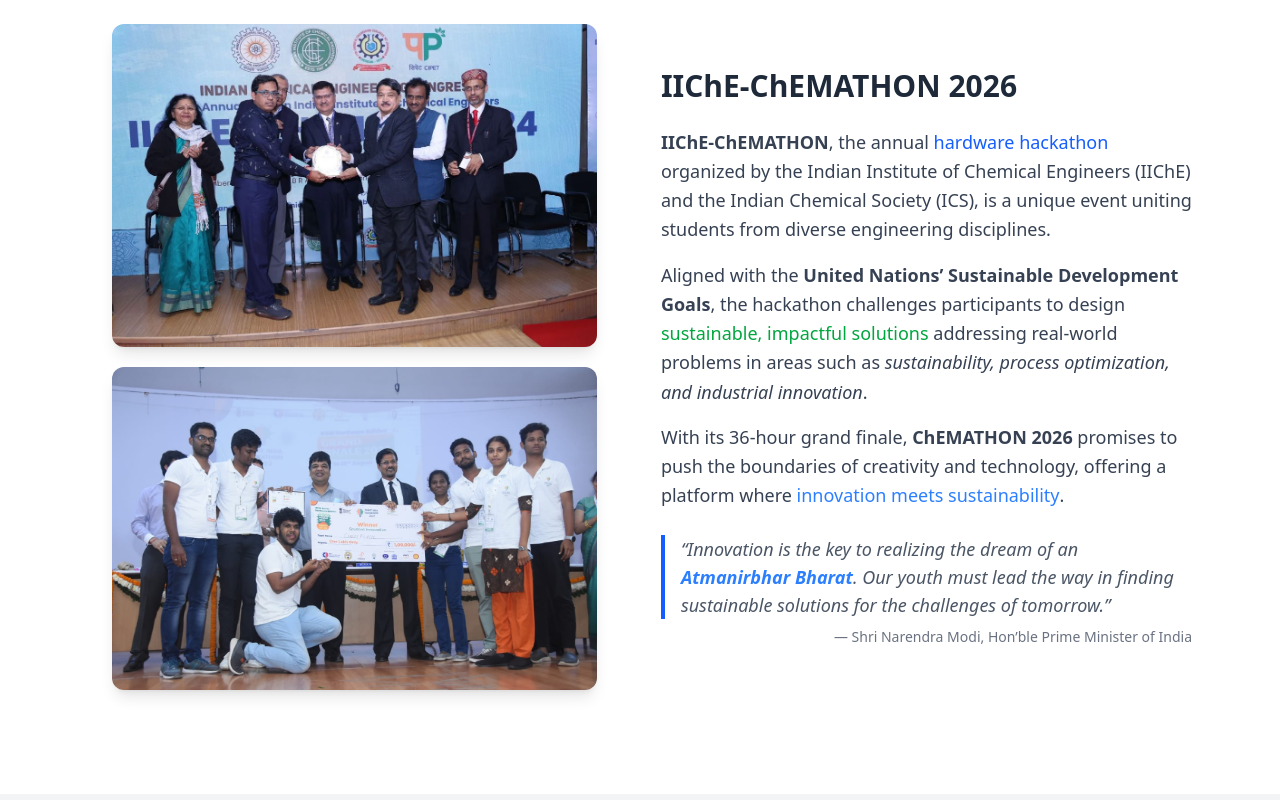
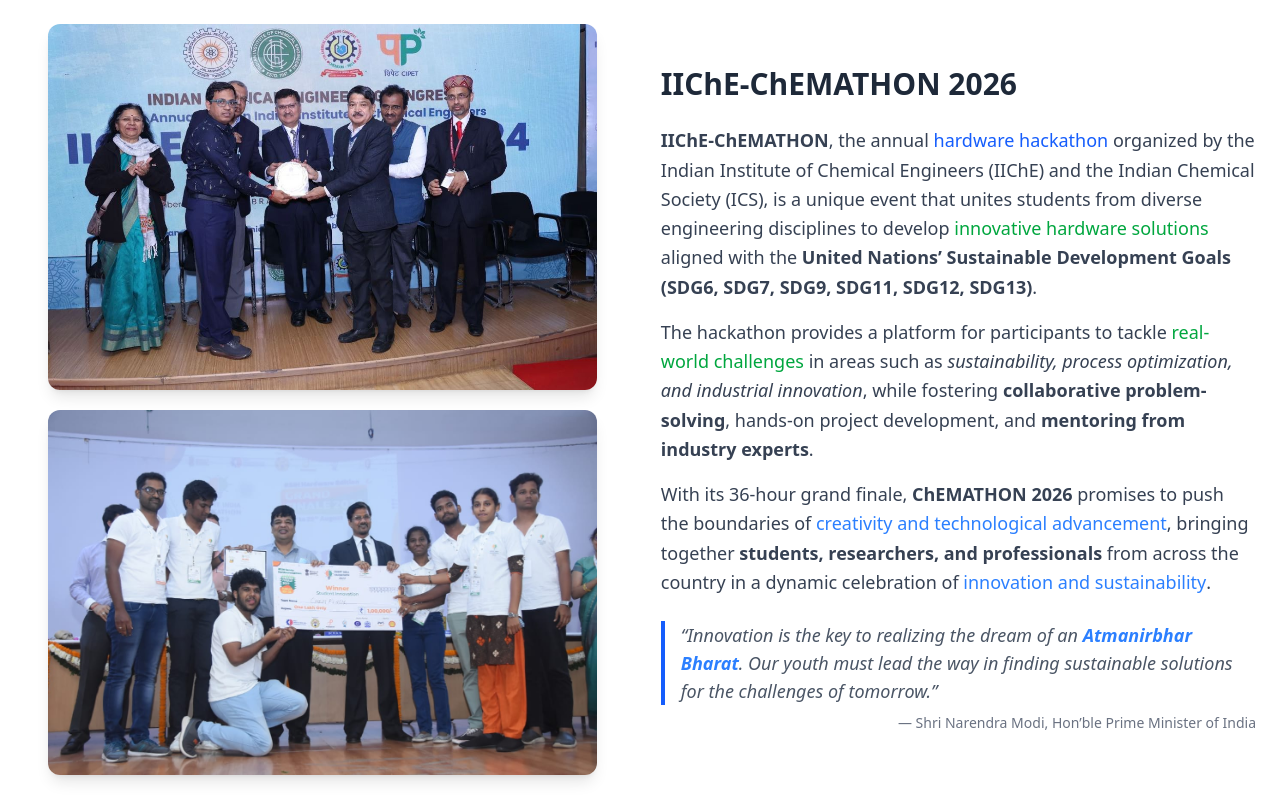
Before and after one commit to hasanraiyan/chemathon-2025, a React (Vite) app: page / in a window 1280 px wide. Shown: the part 700-1500 px from the top of the page. Built offline with nearby package versions, Linux system fonts and the light colour scheme.

Commit message:
update faq section

```diff
--- a/package.json
+++ b/package.json
@@ -11,6 +11,7 @@
   },
   "dependencies": {
     "@tailwindcss/vite": "^4.1.12",
+    "lucide-react": "^0.540.0",
     "react": "^19.1.1",
     "react-dom": "^19.1.1",
     "tailwindcss": "^4.1.12"
--- a/src/components/About.jsx
+++ b/src/components/About.jsx
@@ -1,10 +1,10 @@
-import galleryImg1 from "./../assets/galleryfinal.jpeg"
-import galleryImg2 from "./../assets/gallery1.jpeg"
+import galleryImg1 from "./../assets/galleryfinal.jpeg";
+import galleryImg2 from "./../assets/gallery1.jpeg";
 
 const About = () => {
   return (
     <section id="about" className="py-20 bg-white dark:bg-gray-800">
-      <div className="max-w-6xl mx-auto px-6">
+      <div className="max-w-7xl mx-auto px-6">
         {/* Heading */}
         <h2 className="text-4xl font-bold text-center mb-12 text-blue-600 dark:text-blue-400">
           About
@@ -37,36 +37,54 @@
                 hardware hackathon{" "}
               </span>
               organized by the Indian Institute of Chemical Engineers (IIChE)
-              and the Indian Chemical Society (ICS), is a unique event uniting
-              students from diverse engineering disciplines.
+              and the Indian Chemical Society (ICS), is a unique event that
+              unites students from diverse engineering disciplines to develop{" "}
+              <span className="text-green-600 font-medium">
+                innovative hardware solutions
+              </span>{" "}
+              aligned with the{" "}
+              <span className="font-semibold">
+                United Nations’ Sustainable Development Goals (SDG6, SDG7, SDG9,
+                SDG11, SDG12, SDG13)
+              </span>
+              .
             </p>
 
             <p className="text-lg leading-relaxed mb-4 text-gray-700 dark:text-gray-300">
-              Aligned with the
-              <span className="font-semibold">
-                {" "}
-                United Nations’ Sustainable Development Goals
-              </span>
-              , the hackathon challenges participants to design{" "}
+              The hackathon provides a platform for participants to tackle{" "}
               <span className="text-green-600 font-medium">
-                sustainable, impactful solutions
+                real-world challenges
               </span>{" "}
-              addressing real-world problems in areas such as
+              in areas such as
               <span className="italic">
                 {" "}
                 sustainability, process optimization, and industrial innovation
+              </span>
+              , while fostering{" "}
+              <span className="font-semibold">
+                collaborative problem-solving
+              </span>
+              , hands-on project development, and{" "}
+              <span className="font-semibold">
+                mentoring from industry experts
               </span>
               .
             </p>
 
             <p className="text-lg leading-relaxed mb-6 text-gray-700 dark:text-gray-300">
               With its 36-hour grand finale,{" "}
-              <span className="font-semibold">ChEMATHON 2026 </span>
-              promises to push the boundaries of creativity and technology,
-              offering a platform where
+              <span className="font-semibold">ChEMATHON 2026</span> promises to
+              push the boundaries of{" "}
               <span className="text-blue-500 font-medium">
-                {" "}
-                innovation meets sustainability
+                creativity and technological advancement
+              </span>
+              , bringing together{" "}
+              <span className="font-semibold">
+                students, researchers, and professionals
+              </span>{" "}
+              from across the country in a dynamic celebration of{" "}
+              <span className="text-blue-500 font-medium">
+                innovation and sustainability
               </span>
               .
             </p>
--- a/src/components/FAQ.jsx
+++ b/src/components/FAQ.jsx
@@ -1,27 +1,78 @@
 // FAQ Component
-const FAQ = () => {
-  const faqs = [
-    { q: 'What is the eligibility criteria for participating?', a: 'You must be a student or professional as per the event’s criteria. Teams should consist of 2-4 members.' },
-    { q: 'Can I register for the hackathon on the spot?', a: 'No, there will be no on-spot registration. All participants must complete the online registration process before the deadline.' },
-    { q: 'Can I change my team members after registration?', a: 'No, once the team registration is closed, no changes can be made to the team members.' },
-    { q: 'What happens if my idea is shortlisted for the finals?', a: 'You will be notified to prepare a detailed presentation and demo of your project for the finals.' },
-  ];
+import { useState } from "react";
+import { ChevronDown, ChevronUp } from "lucide-react";
+
+const faqs = [
+  {
+    question:
+      "What Is The Eligibility Criteria For Participating In The Hackathon?",
+    answer:
+      "All undergraduate and postgraduate students from recognized institutions are eligible to participate.",
+  },
+  {
+    question: "Can I Register For The Hackathon On The Spot?",
+    answer:
+      "No, registrations must be completed before the deadline through the official portal.",
+  },
+  {
+    question: "Can I Change My Team Members After Registration?",
+    answer:
+      "Team member changes are allowed only before the registration deadline.",
+  },
+  {
+    question: "What Happens If My Idea Is Shortlisted For The Finals?",
+    answer:
+      "Shortlisted teams will be invited to present their projects in the grand finale.",
+  },
+  {
+    question:
+      "What Is The Format Of The Prelims, And Will They Be Held Online?",
+    answer:
+      "Yes, the prelims will be held online. Shortlisted teams must submit project demos and presentations before the given date.",
+  },
+];
+
+export default function FAQ() {
+  const [openIndex, setOpenIndex] = useState(null);
 
   return (
-    <section id="faq" className="py-20 bg-gray-100 dark:bg-gray-900">
-      <div className="container mx-auto px-6">
-        <h2 className="text-3xl font-bold text-center mb-12">Frequently Asked <span className="text-blue-600 dark:text-blue-400">Questions</span></h2>
-        <div className="max-w-3xl mx-auto space-y-4">
-          {faqs.map((faq, index) => (
-            <details key={index} className="bg-white dark:bg-gray-800 p-4 rounded-lg shadow-md">
-              <summary className="font-semibold cursor-pointer">{faq.q}</summary>
-              <p className="mt-2 text-gray-600 dark:text-gray-400">{faq.a}</p>
-            </details>
-          ))}
+    <section className="max-w-4xl mx-auto py-12 px-6">
+      <h2 className="text-4xl font-bold text-center mb-12 text-blue-600 dark:text-blue-400">
+        FAQ'S
+      </h2>
+      {faqs.map((faq, index) => (
+        <div key={index} className="border-b py-4">
+          <button
+            onClick={() => setOpenIndex(openIndex === index ? null : index)}
+            className="flex justify-between items-center w-full text-left transition-colors duration-300"
+          >
+            <span
+              className={`text-lg font-semibold transition-colors duration-300 ${
+                openIndex === index
+                  ? "text-red-600"
+                  : "text-gray-900 dark:text-gray-100 hover:text-red-500"
+              }`}
+            >
+              {faq.question}
+            </span>
+            {openIndex === index ? (
+              <ChevronUp className="w-5 h-5 text-red-600 transition-transform duration-300" />
+            ) : (
+              <ChevronDown className="w-5 h-5 text-gray-500 group-hover:text-red-500 transition-transform duration-300" />
+            )}
+          </button>
+
+          <div
+            className={`overflow-hidden transition-all duration-500 ease-in-out ${
+              openIndex === index ? "max-h-40 opacity-100 translate-x-0" : "max-h-0 opacity-0 -translate-x-10"
+            }`}
+          >
+            <p className="mt-3 pl-4 border-l-4 border-red-500 text-gray-600 dark:text-gray-300">
+              {faq.answer}
+            </p>
+          </div>
         </div>
-      </div>
+      ))}
     </section>
   );
-};
-
-export default FAQ;
+}
```
Also changed, not shown: 1 other file (tests, documents, lock files or other folders).
